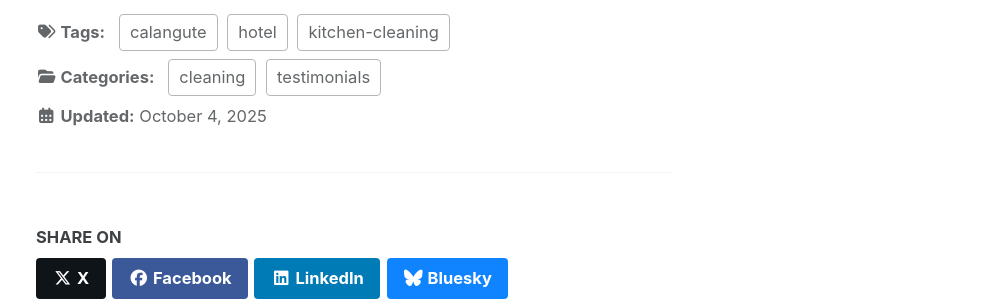
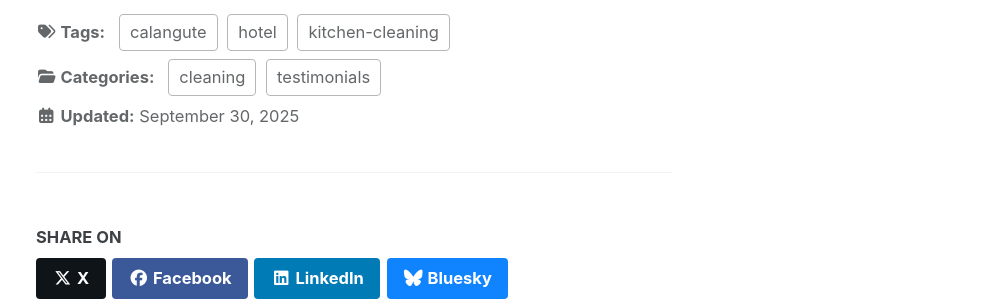
Before and after one commit to goashinecs/goashinecs, a Jekyll site: the page built from _posts/2025-09-30-kitchen-cleaning-testimonial-hotel-calangute.md, in a window 1280 px wide and 900 px high, scrolled down 3422 px. Shown: the part 154-455 px from the top of the window, without its empty margins (286-1280 px from the left). Built offline with Jekyll 4.4.1, drawn with Linux system fonts in a browser that asks for light colours; cached includes are drawn as plain includes.

Commit message:
Update and rename 2025-10-04-kitchen-cleaning-testimonial-hotel-calangute.md to 2025-09-30-kitchen-cleaning-testimonial-hotel-calangute.md

```diff
--- a/_posts/2025-10-04-kitchen-cleaning-testimonial-hotel-calangute.md
+++ b/_posts/2025-09-30-kitchen-cleaning-testimonial-hotel-calangute.md
@@ -1,7 +1,7 @@
 ---
 layout: single
 title: "How Goa Shine Transformed Our Star Hotel Kitchen in Calangute"
-date: 2025-10-04
+date: 2025-09-30
 author: Goa Shine Cleaning Services
 categories: [cleaning, testimonials]
 tags: [kitchen-cleaning, hotel, calangute]
```
